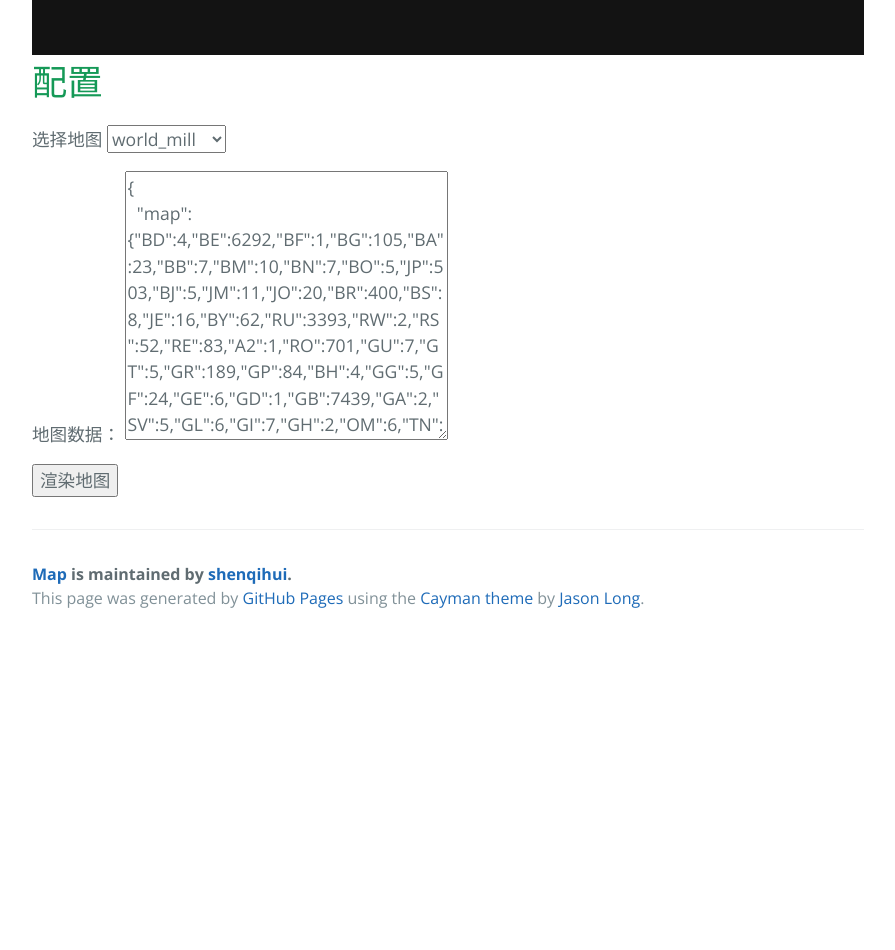
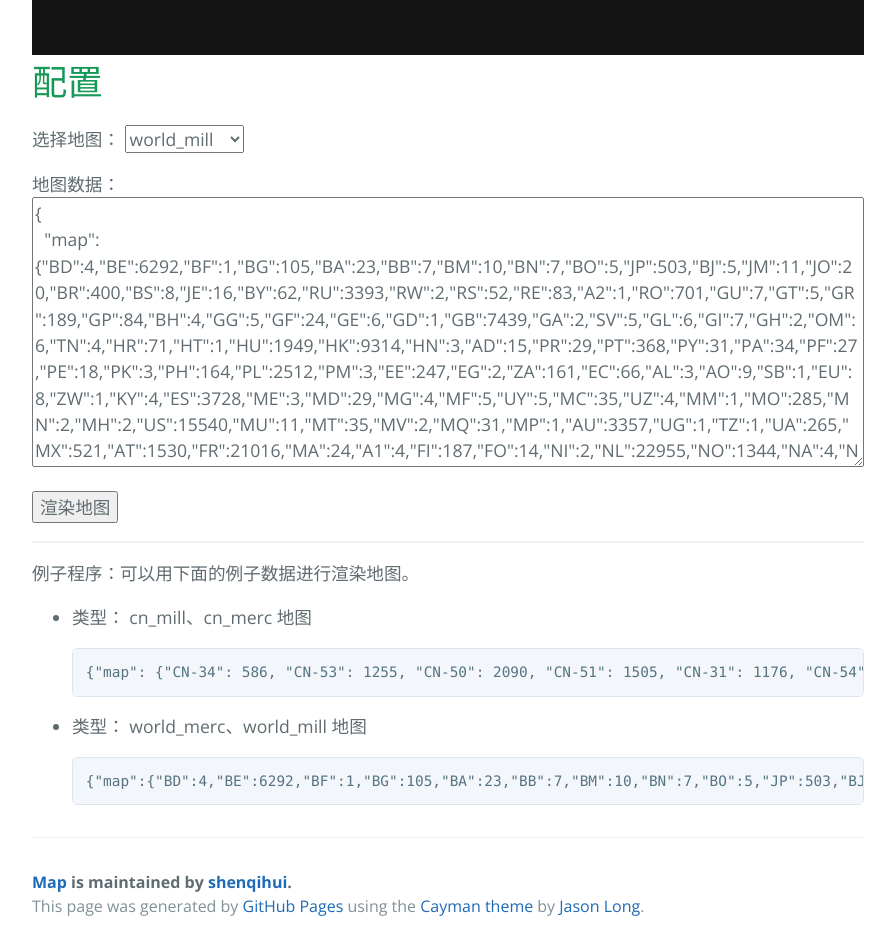
Before and after one commit to shenqihui/map, a website: page index.html in a window 1280 px wide. Shown: the part 960-1910 px from the top of the page, without its empty margins (192-1087 px from the left). Before the commit the page ends 1602 px from the top, so only its background shows below. Drawn offline with nearby package versions, Linux system fonts and the light colour scheme.

Commit message:
例子数据。

```diff
--- a/index.html
+++ b/index.html
@@ -24,7 +24,7 @@
       <div>
         <h1>配置</h1>
         <p>
-          <label for="map-select">选择地图</label>
+          <label for="map-select">选择地图：</label>
           <select name="map-select" id="map-select">
             <option value="world_mill" selected>world_mill</option>
             <option value="world_merc">world_merc</option>
@@ -34,7 +34,7 @@
         </p>
         <p>
           <label for="map-data">地图数据：</label>
-          <textarea name="map-data" id="map-data" cols="30" rows="10">{
+          <textarea name="map-data" id="map-data" cols="30" rows="10" style="width: 100%;">{
   "map":{"BD":4,"BE":6292,"BF":1,"BG":105,"BA":23,"BB":7,"BM":10,"BN":7,"BO":5,"JP":503,"BJ":5,"JM":11,"JO":20,"BR":400,"BS":8,"JE":16,"BY":62,"RU":3393,"RW":2,"RS":52,"RE":83,"A2":1,"RO":701,"GU":7,"GT":5,"GR":189,"GP":84,"BH":4,"GG":5,"GF":24,"GE":6,"GD":1,"GB":7439,"GA":2,"SV":5,"GL":6,"GI":7,"GH":2,"OM":6,"TN":4,"HR":71,"HT":1,"HU":1949,"HK":9314,"HN":3,"AD":15,"PR":29,"PT":368,"PY":31,"PA":34,"PF":27,"PE":18,"PK":3,"PH":164,"PL":2512,"PM":3,"EE":247,"EG":2,"ZA":161,"EC":66,"AL":3,"AO":9,"SB":1,"EU":8,"ZW":1,"KY":4,"ES":3728,"ME":3,"MD":29,"MG":4,"MF":5,"UY":5,"MC":35,"UZ":4,"MM":1,"MO":285,"MN":2,"MH":2,"US":15540,"MU":11,"MT":35,"MV":2,"MQ":31,"MP":1,"AU":3357,"UG":1,"TZ":1,"UA":265,"MX":521,"AT":1530,"FR":21016,"MA":24,"A1":4,"FI":187,"FO":14,"NI":2,"NL":22955,"NO":1344,"NA":4,"NC":3,"NE":1,"NG":2,"NZ":354,"NP":2,"CI":3,"CH":7338,"CO":93,"CN":5470,"CL":74,"CA":2751,"CD":1,"CZ":2982,"CY":94,"CR":24,"CU":1,"SY":1,"KG":1,"KE":15,"SR":8,"KH":19,"KN":2,"SK":621,"KR":9629,"SI":442,"KW":62,"SN":4,"SM":2,"SL":1,"SC":2,"KZ":60,"SA":59,"SG":1977,"SE":4433,"DO":34,"DK":5076,"DE":13965,"DZ":8,"MK":52,"LB":3,"LC":2,"LA":5,"TW":11788,"TT":18,"TR":349,"LK":4,"LI":36,"LV":88,"LT":162,"LU":263,"TJ":1,"TH":513,"TC":1,"AE":171,"VE":42,"IQ":4,"IS":71,"IR":4,"AM":3,"IT":2830,"VN":271,"AN":15,"AP":2,"AR":134,"IM":20,"IL":171,"AW":1,"IN":116,"AX":3,"AZ":6,"IE":260,"ID":201,"MY":1049,"QA":8,"MZ":1}
 }
           </textarea>
@@ -42,6 +42,18 @@
         <p>
           <button id="map-build">渲染地图</button>
         </p>
+        <hr>
+        <p>例子程序：可以用下面的例子数据进行渲染地图。</p>
+        <ul>
+          <li>
+            <p>类型： cn_mill、cn_merc 地图</p>
+            <pre>{"map": {"CN-34": 586, "CN-53": 1255, "CN-50": 2090, "CN-51": 1505, "CN-31": 1176, "CN-54": 95, "CN-33": 3929, "CN-14": 1688, "CN-15": 1451, "CN-12": 396, "CN-13": 2575, "CN-11": 3921, "CN-52": 958, "CN-35": 4167, "CN-36": 927, "CN-37": 3818, "CN-44": 8536, "CN-41": 1184, "CN-43": 2367, "CN-42": 702, "CN-45": 1142, "CN-32": 3958, "CN-46": 110, "CN-65": 258, "CN-64": 96, "CN-63": 305, "CN-62": 355, "CN-61": 1552, "CN-23": 1095, "CN-22": 1834, "CN-21": 3821 } }</pre>
+          </li>
+          <li>
+            <p>类型： world_merc、world_mill 地图</p>
+            <pre>{"map":{"BD":4,"BE":6292,"BF":1,"BG":105,"BA":23,"BB":7,"BM":10,"BN":7,"BO":5,"JP":503,"BJ":5,"JM":11,"JO":20,"BR":400,"BS":8,"JE":16,"BY":62,"RU":3393,"RW":2,"RS":52,"RE":83,"A2":1,"RO":701,"GU":7,"GT":5,"GR":189,"GP":84,"BH":4,"GG":5,"GF":24,"GE":6,"GD":1,"GB":7439,"GA":2,"SV":5,"GL":6,"GI":7,"GH":2,"OM":6,"TN":4,"HR":71,"HT":1,"HU":1949,"HK":9314,"HN":3,"AD":15,"PR":29,"PT":368,"PY":31,"PA":34,"PF":27,"PE":18,"PK":3,"PH":164,"PL":2512,"PM":3,"EE":247,"EG":2,"ZA":161,"EC":66,"AL":3,"AO":9,"SB":1,"EU":8,"ZW":1,"KY":4,"ES":3728,"ME":3,"MD":29,"MG":4,"MF":5,"UY":5,"MC":35,"UZ":4,"MM":1,"MO":285,"MN":2,"MH":2,"US":15540,"MU":11,"MT":35,"MV":2,"MQ":31,"MP":1,"AU":3357,"UG":1,"TZ":1,"UA":265,"MX":521,"AT":1530,"FR":21016,"MA":24,"A1":4,"FI":187,"FO":14,"NI":2,"NL":22955,"NO":1344,"NA":4,"NC":3,"NE":1,"NG":2,"NZ":354,"NP":2,"CI":3,"CH":7338,"CO":93,"CN":5470,"CL":74,"CA":2751,"CD":1,"CZ":2982,"CY":94,"CR":24,"CU":1,"SY":1,"KG":1,"KE":15,"SR":8,"KH":19,"KN":2,"SK":621,"KR":9629,"SI":442,"KW":62,"SN":4,"SM":2,"SL":1,"SC":2,"KZ":60,"SA":59,"SG":1977,"SE":4433,"DO":34,"DK":5076,"DE":13965,"DZ":8,"MK":52,"LB":3,"LC":2,"LA":5,"TW":11788,"TT":18,"TR":349,"LK":4,"LI":36,"LV":88,"LT":162,"LU":263,"TJ":1,"TH":513,"TC":1,"AE":171,"VE":42,"IQ":4,"IS":71,"IR":4,"AM":3,"IT":2830,"VN":271,"AN":15,"AP":2,"AR":134,"IM":20,"IL":171,"AW":1,"IN":116,"AX":3,"AZ":6,"IE":260,"ID":201,"MY":1049,"QA":8,"MZ":1}}</pre>
+          </li>
+        </ul>
       </div>
       <footer class="site-footer">
         <span class="site-footer-owner"><a href="https://github.com/shenqihui/map">Map</a> is maintained by <a href="https://github.com/shenqihui">shenqihui</a>.</span>
```
